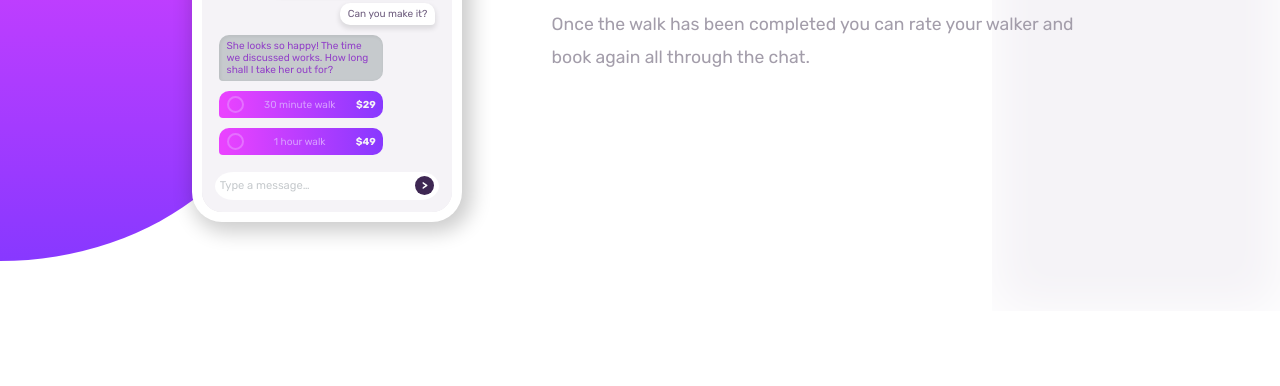
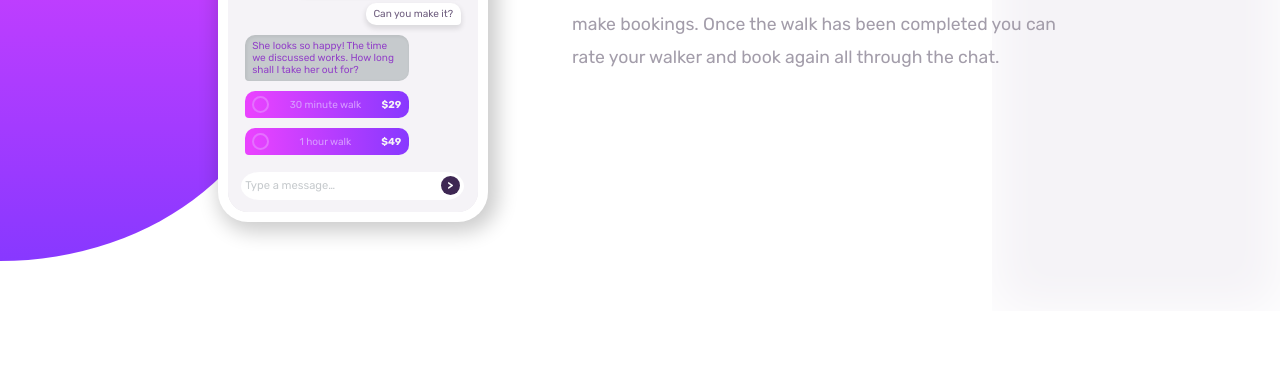
Before and after one commit to nic01asFr/challenge5, a plain HTML site: page index.html in a window 1280 px wide. Shown: the part 414-800 px from the top of the page. Drawn offline with Linux system fonts and the light colour scheme.

Commit message:
Update styles.css

```diff
--- a/styles.css
+++ b/styles.css
@@ -61,7 +61,7 @@ width: 1fr ;
 display: flex ;
 justify-content: center ;
 align-items: center ;
-margin : 10% 15% ;
+margin : 10% 17% ;
 }
 
 #text{
```
